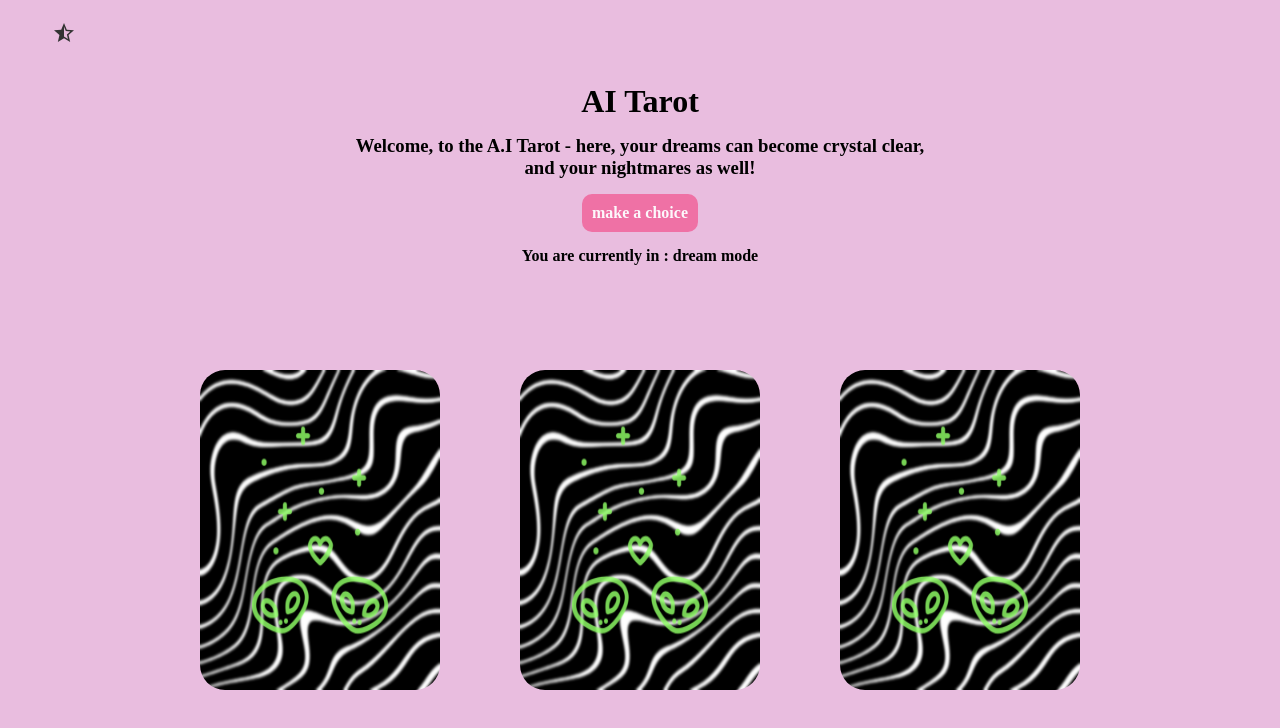
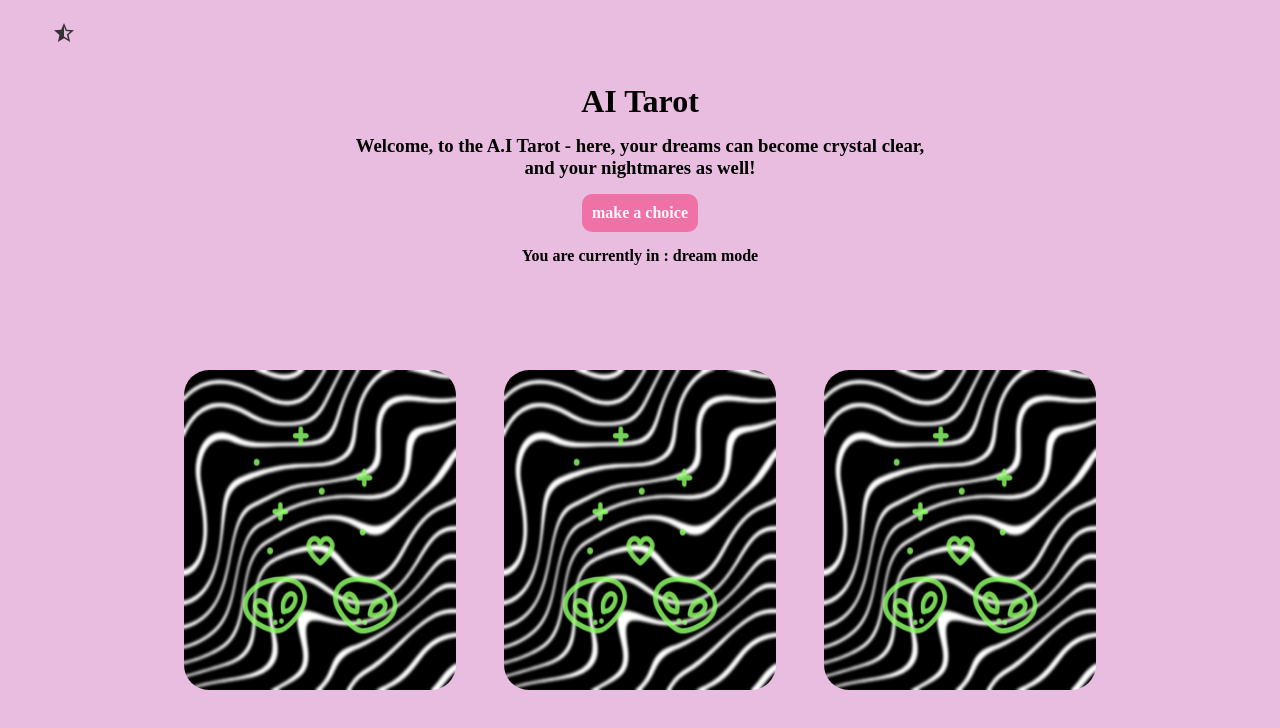
Before and after one commit to WrongAlice/react-tarot, a React (Create React App) app: page / in a window 1280 px wide. Both pictures are taken after a click on the button "make a choice". Shown: the top 728 px of the page. Built offline with nearby package versions, Linux system fonts and the light colour scheme; a web font is replaced by a local one.

Commit message:
test for larger image size

```diff
--- a/src/App.css
+++ b/src/App.css
@@ -32,17 +32,17 @@ p {
   font-family: 'Major Mono Display', monospace;
 
 
+
 }
 
 .grid1 {
-/* border:2px solid red; */
   display: flex;
   justify-content: center;
   padding-top: 90px;
 
 }
 
-.grid1.night{
+.grid1.night {
   visibility:hidden;
 }
 
@@ -79,7 +79,6 @@ button:hover {
   color:black;
   background-color:#D96AC3;
 
-
 }
 
 
@@ -102,7 +101,7 @@ button:hover {
 }
 
 .card .front  {
-  width: 75%;
+  width: 85%;
 height: 40vh;
 display: inline-block;
 border-radius: 25px;
@@ -119,7 +118,7 @@ transform: rotateY(90deg);
 
 
 .card .back {
-  width: 75%;
+  width: 85%;
 height: 40vh;
 display: inline-block;
 border-radius: 25px;
--- a/src/components/singleCard.css
+++ b/src/components/singleCard.css
@@ -8,12 +8,10 @@
   max-width: 100%;
   width: 100px;
 
-
-
 }
 
 /* .close {
-  width: 300px;
+
 
 } */
 
```
